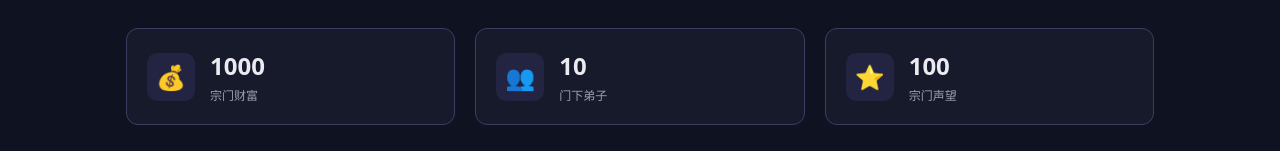
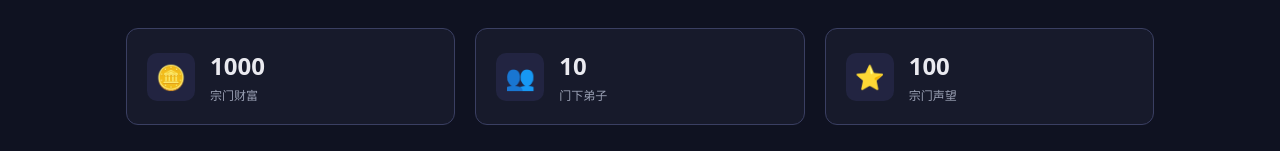
Before and after one commit to LostAbaddon/Apothecary, a Vue app in the folder frontend/: page /#/sect in a window 1280 px wide. Shown: the part 248-399 px from the top of the page. Built offline with nearby package versions, Linux system fonts and the light colour scheme.

Commit message:
feat(sect): 将‘宗门财富’与建设费用的图标由💰改为更符合中式语境的🪙

```diff
--- a/frontend/src/views/SectView.vue
+++ b/frontend/src/views/SectView.vue
@@ -17,7 +17,7 @@
     <!-- 宗门概览 -->
     <div class="sect-overview">
       <div class="overview-card">
-        <div class="overview-icon">💰</div>
+        <div class="overview-icon">🪙</div>
         <div class="overview-content">
           <div class="overview-value">{{ sectWealth }}</div>
           <div class="overview-label">宗门财富</div>
@@ -135,7 +135,7 @@
                 </div>
                 <div class="building-actions">
                   <button v-if="!building.built && !building.constructing" class="btn btn-tiny" @click="startConstruction(building)">
-                    建设 ({{ building.cost }}💰)
+                    建设 ({{ building.cost }}🪙)
                   </button>
                   <template v-else-if="building.built">
                     <button class="btn btn-tiny" @click="enterBuilding(building)">
```
